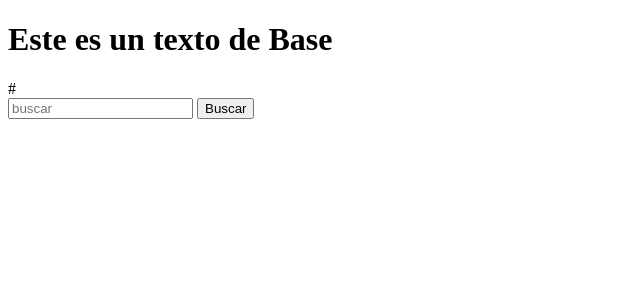
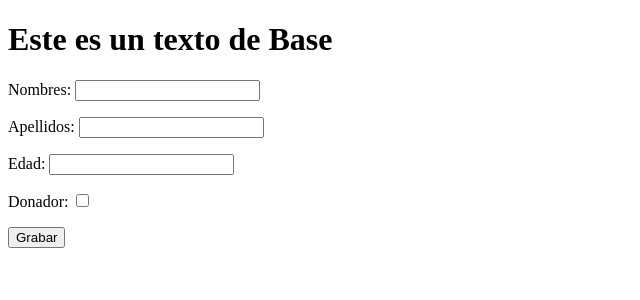
Before and after one commit to Eduardo-P/pw2-Teoria-Django, a Django app: page /anotherAdd in a window 1280 px wide. Shown: the part 88-388 px from the top of the page, without its empty margins (0-640 px from the left). Run offline with Django 5.2, Linux system fonts and the light colour scheme.

Commit message:
Se modifico el template 'personasCreate.html' el cual contiene un formlario con proteccion CSRF, y un boton para enviar los datos

```diff
--- a/listaContactos/listaContactos/urls.py
+++ b/listaContactos/listaContactos/urls.py
@@ -23,7 +23,6 @@ from personas.views import personaTestView, personaCreateView, searchForHelp, pe
 urlpatterns = [
     path('', myHomeView, name='PaginaInicio'),
     path('people', personaTestView, name='personas'),
-    #Se realiza la solicitud GET cuando un usuario accede por primera vez a la URL 'add' llamando a la vista 'personaCreateView'
     path('add', personaCreateView, name='AgregarPersonas'),
     path('anotherAdd', personasAnotherCreateView, name='OtroAgregarPersonas'),
     path('search', searchForHelp, name='buscar'),
--- a/listaContactos/personas/templates/personas/personasCreate.html
+++ b/listaContactos/personas/templates/personas/personasCreate.html
@@ -1,9 +1,7 @@
 {% extends 'base.html' %}
 {% block content %}
-#
-<!-- Se realiza la solicitud POST cuando un usuario envía el formulario a la misma URL 'add' -->
-<form action='add' method='POST'> {% csrf_token %}
-    <input type='text' name='q' placeholder='buscar'/>
-    <input type='submit' value='Buscar'/>
+<form method='POST'> {% csrf_token %}
+    {{ form.as_p }}
+    <input type='submit' value='Grabar'/>
 </form>
 {% endblock %}
```
Also changed, not shown: listaContactos/db.sqlite3.
